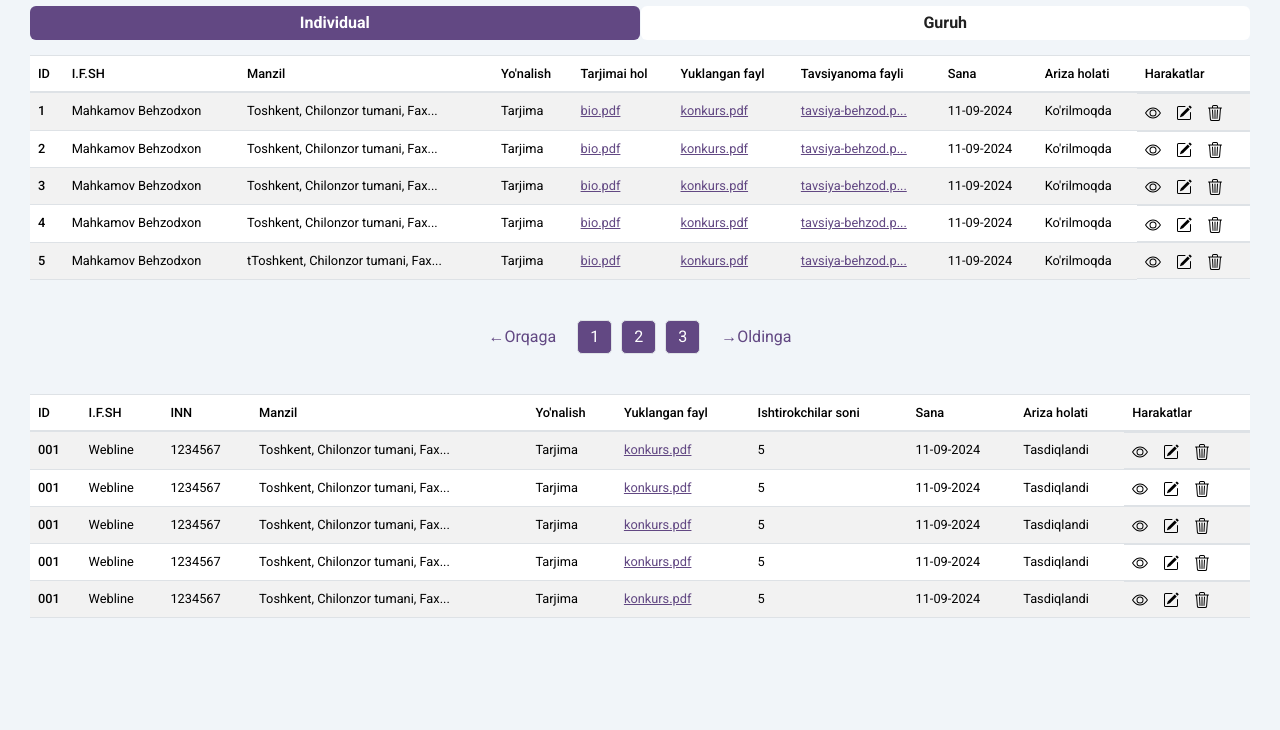
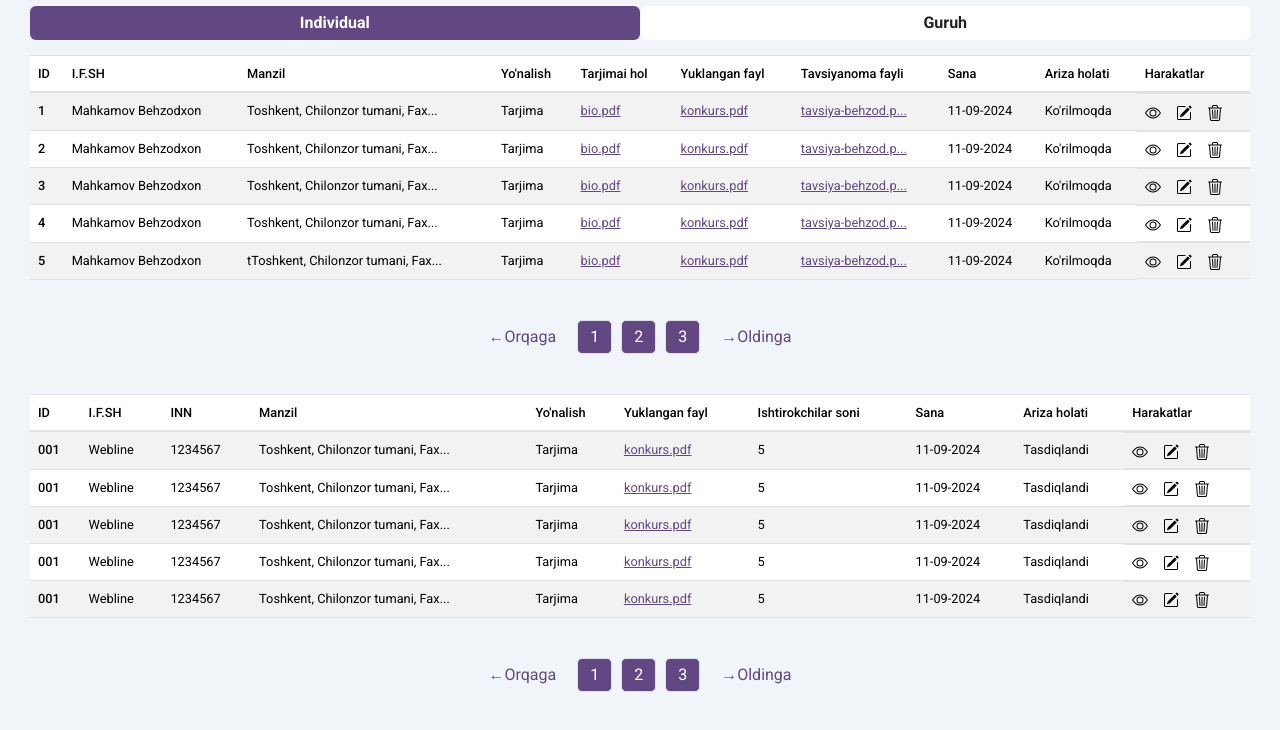
Before and after one commit to shokhrukh7oo7/site-ogahiy-dashboard, a plain HTML site: page index.html in a window 1280 px wide. Shown: the part 118-848 px from the top of the page. Before the commit the page ends 800 px from the top, so only its background shows below. Drawn offline with nearby package versions, Linux system fonts and the light colour scheme.

Commit message:
table pagination

```diff
--- a/index.html
+++ b/index.html
@@ -448,13 +448,23 @@
                 <nav aria-label="Page navigation example">
                   <ul class="pagination">
                     <li class="page-item">
-                        <a class="page-link arrows" href="#" aria-label="Previous">
+                      <a
+                        class="page-link arrows"
+                        href="#"
+                        aria-label="Previous"
+                      >
                         <span aria-hidden="true">&larr;Orqaga</span>
                       </a>
                     </li>
-                      <li class="page-item"><a class="page-link" href="#">1</a></li>
-                      <li class="page-item"><a class="page-link" href="#">2</a></li>
-                      <li class="page-item"><a class="page-link" href="#">3</a></li>
+                    <li class="page-item">
+                      <a class="page-link" href="#">1</a>
+                    </li>
+                    <li class="page-item">
+                      <a class="page-link" href="#">2</a>
+                    </li>
+                    <li class="page-item">
+                      <a class="page-link" href="#">3</a>
+                    </li>
                     <li class="page-item">
                       <a class="page-link arrows" href="#" aria-label="Next">
                         <span aria-hidden="true">&rarr;Oldinga</span>
@@ -676,6 +686,35 @@
                       </tbody>
                     </table>
                   </div>
+                  <!-- pagination start -->
+                  <nav aria-label="Page navigation example">
+                    <ul class="pagination">
+                      <li class="page-item">
+                        <a
+                          class="page-link arrows"
+                          href="#"
+                          aria-label="Previous"
+                        >
+                          <span aria-hidden="true">&larr;Orqaga</span>
+                        </a>
+                      </li>
+                      <li class="page-item">
+                        <a class="page-link" href="#">1</a>
+                      </li>
+                      <li class="page-item">
+                        <a class="page-link" href="#">2</a>
+                      </li>
+                      <li class="page-item">
+                        <a class="page-link" href="#">3</a>
+                      </li>
+                      <li class="page-item">
+                        <a class="page-link arrows" href="#" aria-label="Next">
+                          <span aria-hidden="true">&rarr;Oldinga</span>
+                        </a>
+                      </li>
+                    </ul>
+                  </nav>
+                  <!-- pagination end -->
                 </div>
                 <!--/ Striped Table End -->
               </div>
```
Lines whose indentation alone changed are shown as unchanged.
